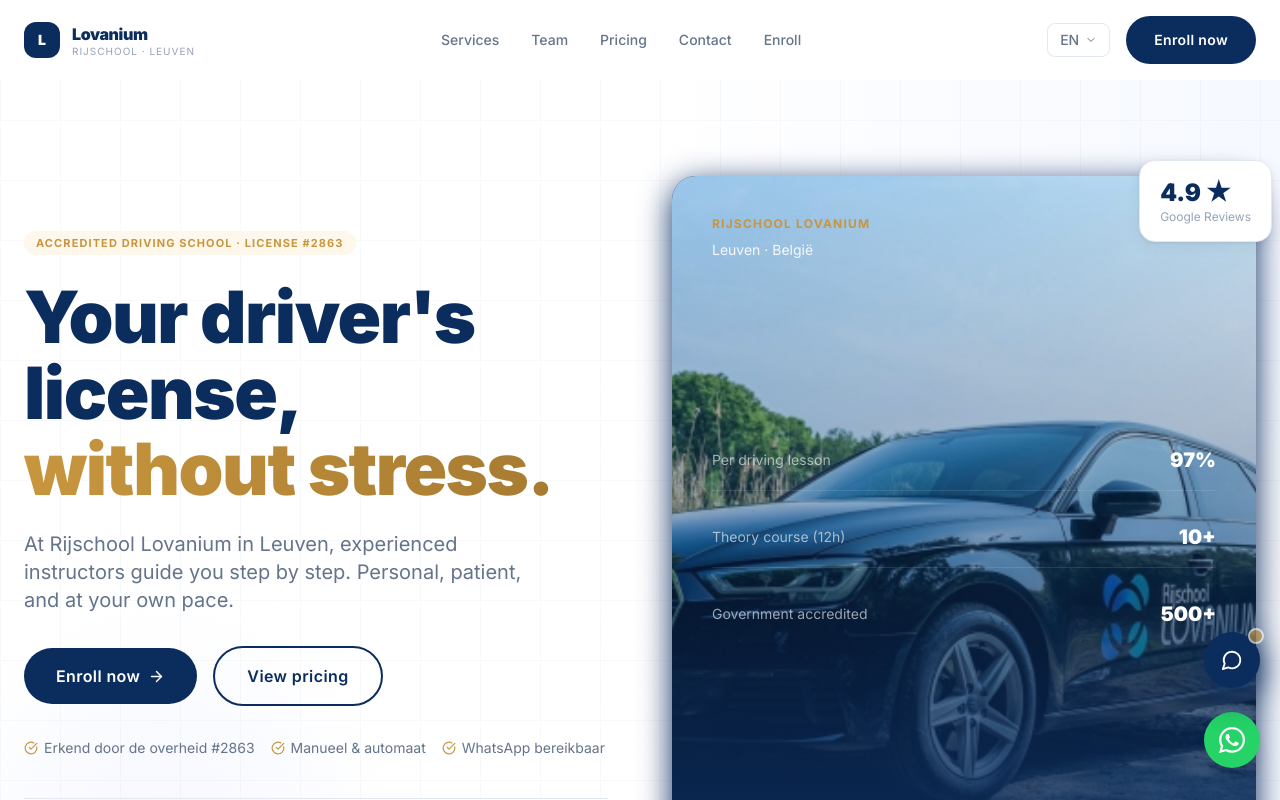
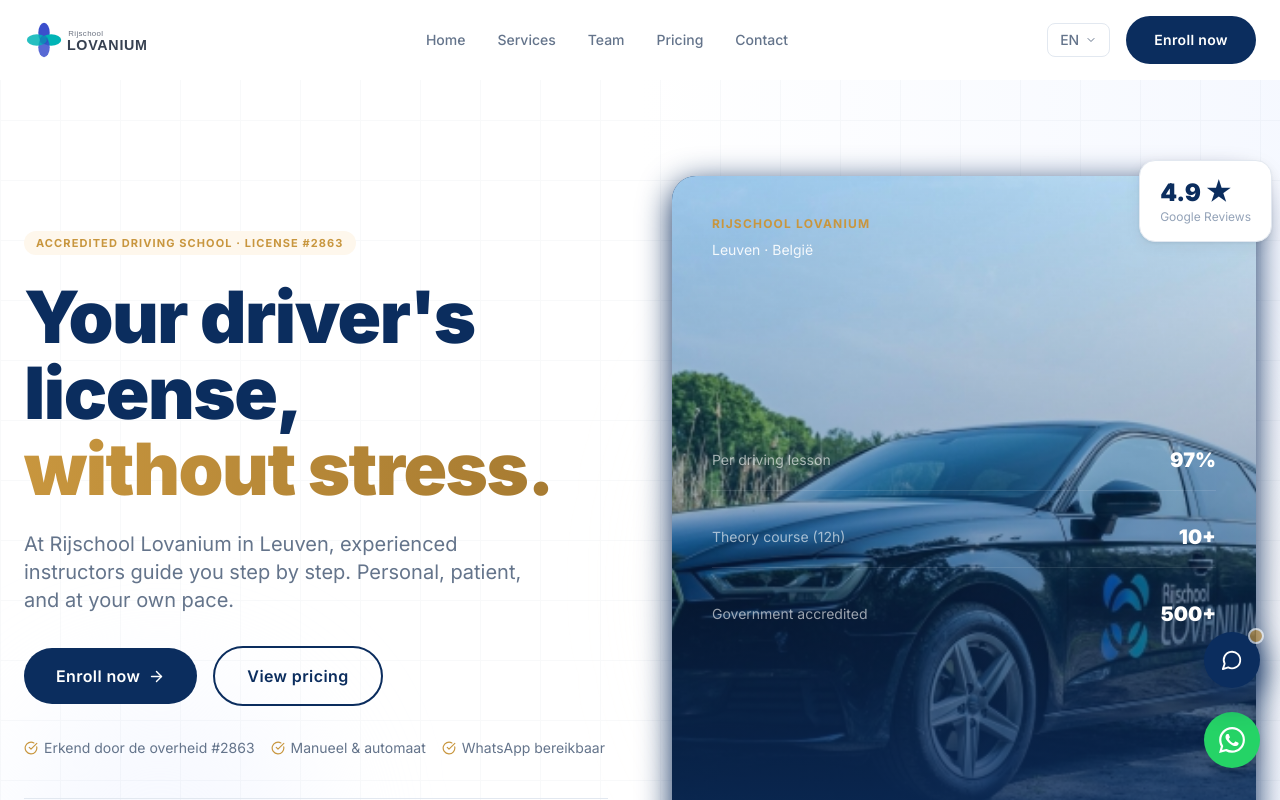
Before and after one commit to Kretu1995/rijschool-lovanium, a Next.js app: page /en in a window 1280 px wide. Shown: the top 800 px of the page. Built offline with nearby package versions, Linux system fonts and the light colour scheme.

Commit message:
Add SVG logo to nav/footer; add Home to nav menu
Co-Authored-By: Claude Sonnet 4.6 <noreply@anthropic.com>

```diff
--- a/components/layout/Footer.tsx
+++ b/components/layout/Footer.tsx
@@ -3,6 +3,7 @@
 import { useTranslations, useLocale } from 'next-intl';
 import { Phone, Mail, MapPin, Clock, Instagram, Facebook } from 'lucide-react';
 import Link from 'next/link';
+import Image from 'next/image';
 
 export default function Footer() {
   const t = useTranslations('footer');
@@ -23,14 +24,14 @@ export default function Footer() {
         <div className="grid grid-cols-1 md:grid-cols-2 lg:grid-cols-4 gap-12 mb-14">
           {/* Brand */}
           <div className="lg:col-span-2">
-            <div className="flex items-center gap-3 mb-5">
-              <div className="w-9 h-9 rounded-xl bg-gold flex items-center justify-center">
-                <span className="text-white font-black">L</span>
-              </div>
-              <div>
-                <span className="font-black text-white text-base">Rijschool Lovanium</span>
-                <p className="text-white/40 text-[10px] tracking-widest uppercase">Leuven · België</p>
-              </div>
+            <div className="mb-5">
+              <Image
+                src="/logo.svg"
+                alt="Rijschool Lovanium"
+                width={160}
+                height={44}
+                className="h-10 w-auto brightness-0 invert opacity-90"
+              />
             </div>
             <p className="text-white/50 text-sm leading-relaxed max-w-xs mb-6">{t('description')}</p>
             <p className="text-gold font-semibold text-sm italic mb-6">"{t('tagline')}"</p>
--- a/components/layout/Navigation.tsx
+++ b/components/layout/Navigation.tsx
@@ -5,6 +5,7 @@ import { useEffect, useState } from 'react';
 import { Menu, X, ChevronDown } from 'lucide-react';
 import { motion, AnimatePresence } from 'framer-motion';
 import Link from 'next/link';
+import Image from 'next/image';
 import LanguageSwitcher from '@/components/ui/LanguageSwitcher';
 import { cn } from '@/lib/utils';
 
@@ -21,11 +22,11 @@ export default function Navigation() {
   }, []);
 
   const navLinks = [
+    { label: 'Home', href: `/${locale}` },
     { label: t('services'), href: `/${locale}/diensten` },
     { label: t('team'), href: `/${locale}/team` },
     { label: t('pricing'), href: `/${locale}#pricing` },
     { label: t('contact'), href: `/${locale}#booking` },
-    { label: t('booking'), href: `/${locale}/inschrijven` },
   ];
 
   return (
@@ -43,14 +44,15 @@ export default function Navigation() {
       >
         <div className="max-w-7xl mx-auto px-6 py-4 flex items-center justify-between">
           {/* Logo */}
-          <Link href={`/${locale}`} className="flex items-center gap-3 group">
-            <div className="w-9 h-9 rounded-xl bg-navy flex items-center justify-center group-hover:bg-navy-light transition-colors duration-200">
-              <span className="text-white font-black text-sm">L</span>
-            </div>
-            <div>
-              <span className="font-black text-navy text-base tracking-tight">Lovanium</span>
-              <span className="hidden sm:block text-[10px] text-slate-400 tracking-widest uppercase -mt-0.5">Rijschool · Leuven</span>
-            </div>
+          <Link href={`/${locale}`} className="flex items-center group">
+            <Image
+              src="/logo.svg"
+              alt="Rijschool Lovanium"
+              width={160}
+              height={44}
+              className="h-10 w-auto transition-opacity duration-200 group-hover:opacity-80"
+              priority
+            />
           </Link>
 
           {/* Desktop nav */}
```
Also changed, not shown: public/logo.svg (added).
